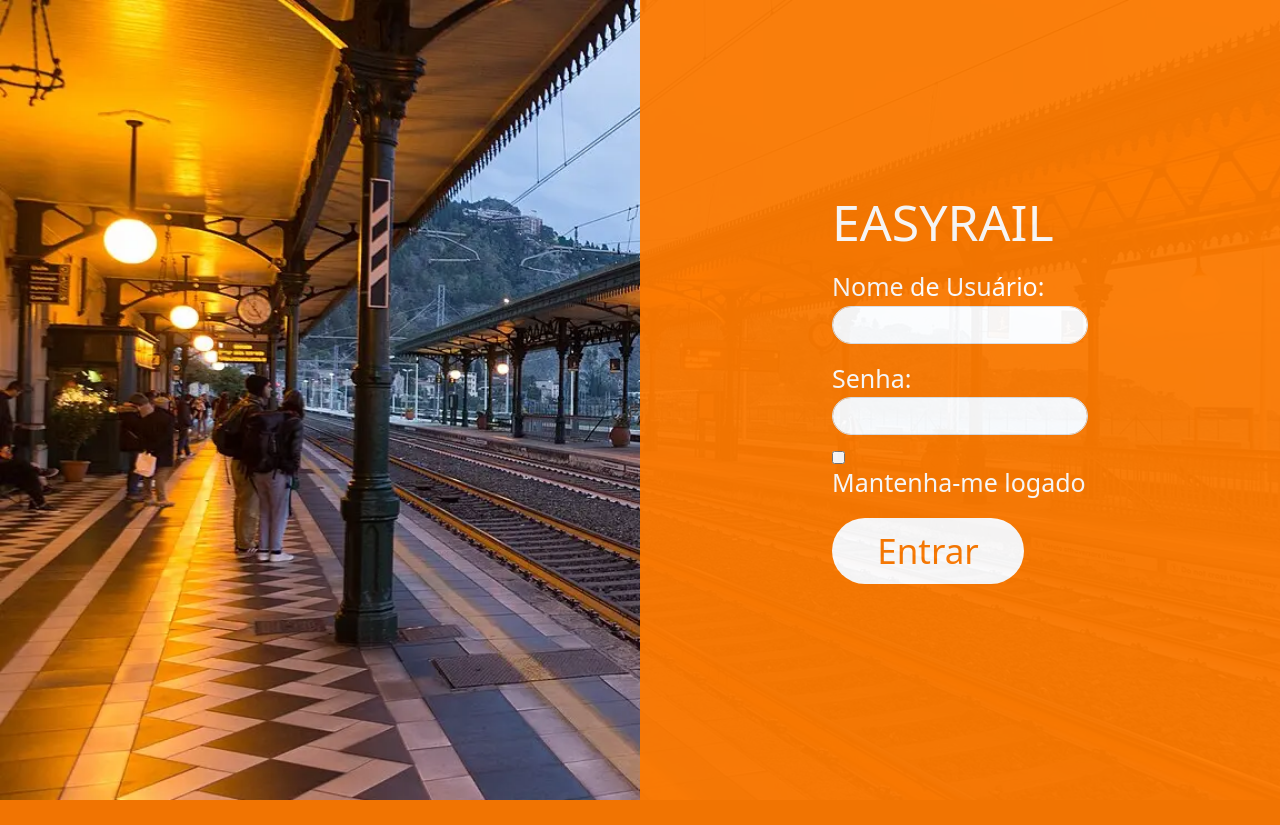
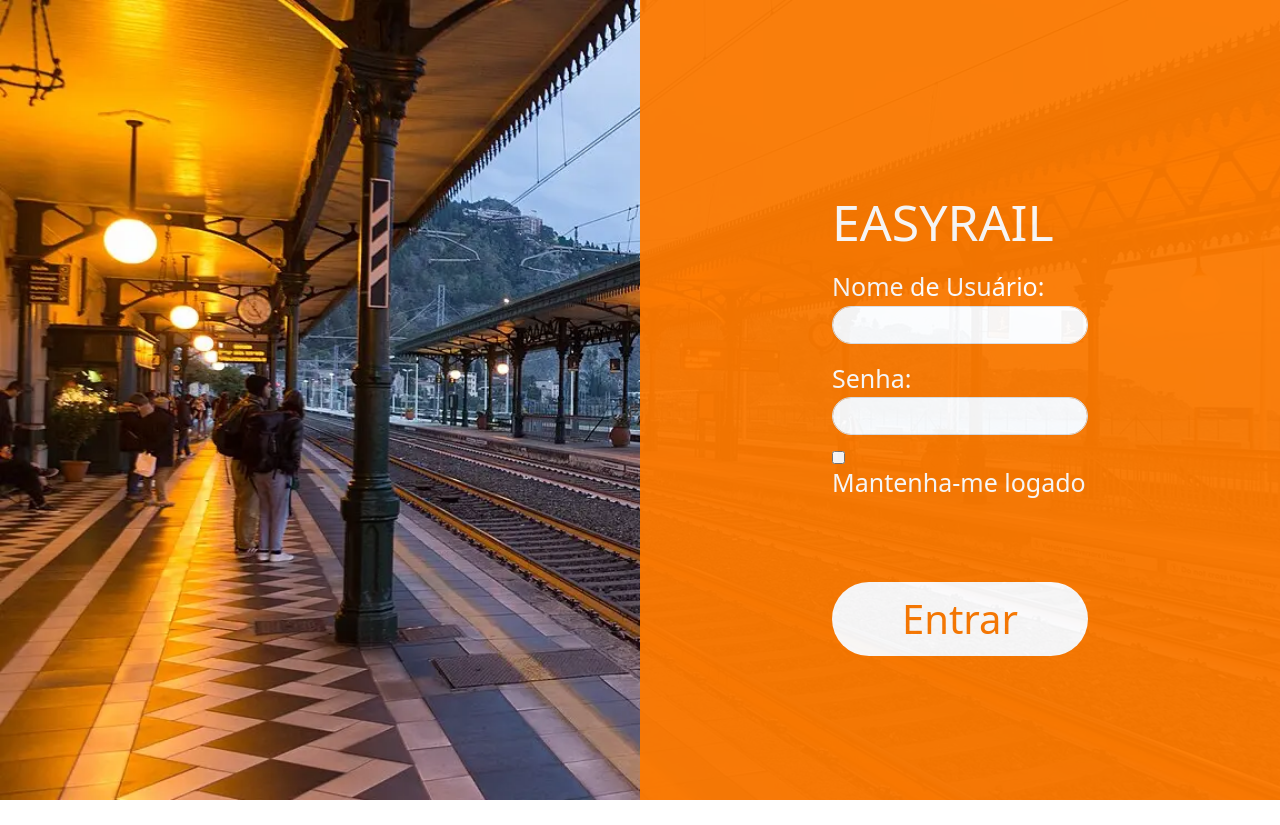
Before and after one commit to devcaetan0/EasyRail-S.A, a PHP site: page / in a window 1280 px wide. Before the commit the page ends 800 px from the top, so only its background shows below. Run offline with PHP 8.4, Linux system fonts and the light colour scheme.

Commit message:
change - margin top do botão de submit

```diff
--- a/index.html
+++ b/index.html
@@ -35,7 +35,7 @@
                         <label>Mantenha-me logado</label><br>
                     </div>
 
-                    <button class="btn w-75 arredonda" id="botao-envio" type="submit">Entrar</button>
+                    <button class="btn w-100 arredonda" id="botao-envio" type="submit">Entrar</button>
                 </form>
             </div>
         </div>
--- a/styles/style.css
+++ b/styles/style.css
@@ -21,7 +21,8 @@
 #botao-envio {
     background-color: white;
     color: var(--cor-laranja);
-    font-size: 35px;
+    font-size: 40px;
+    margin-top: 25%;
 }
 
 .arredonda {
```
